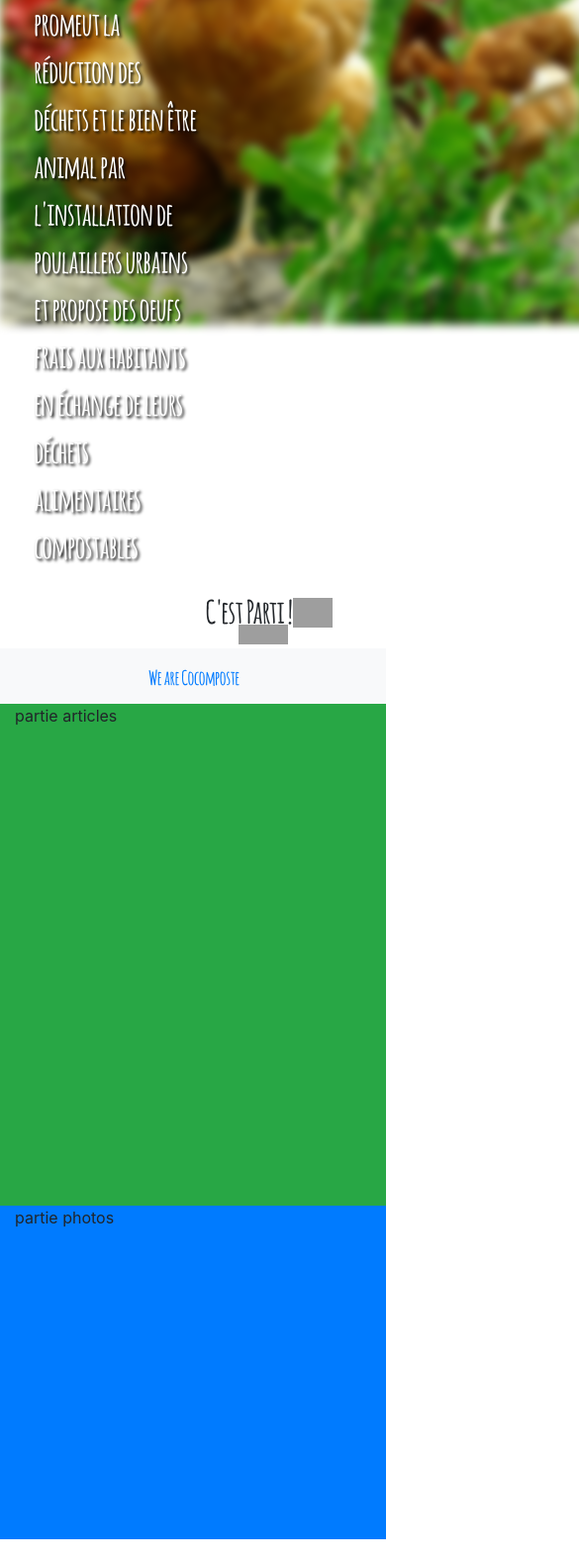
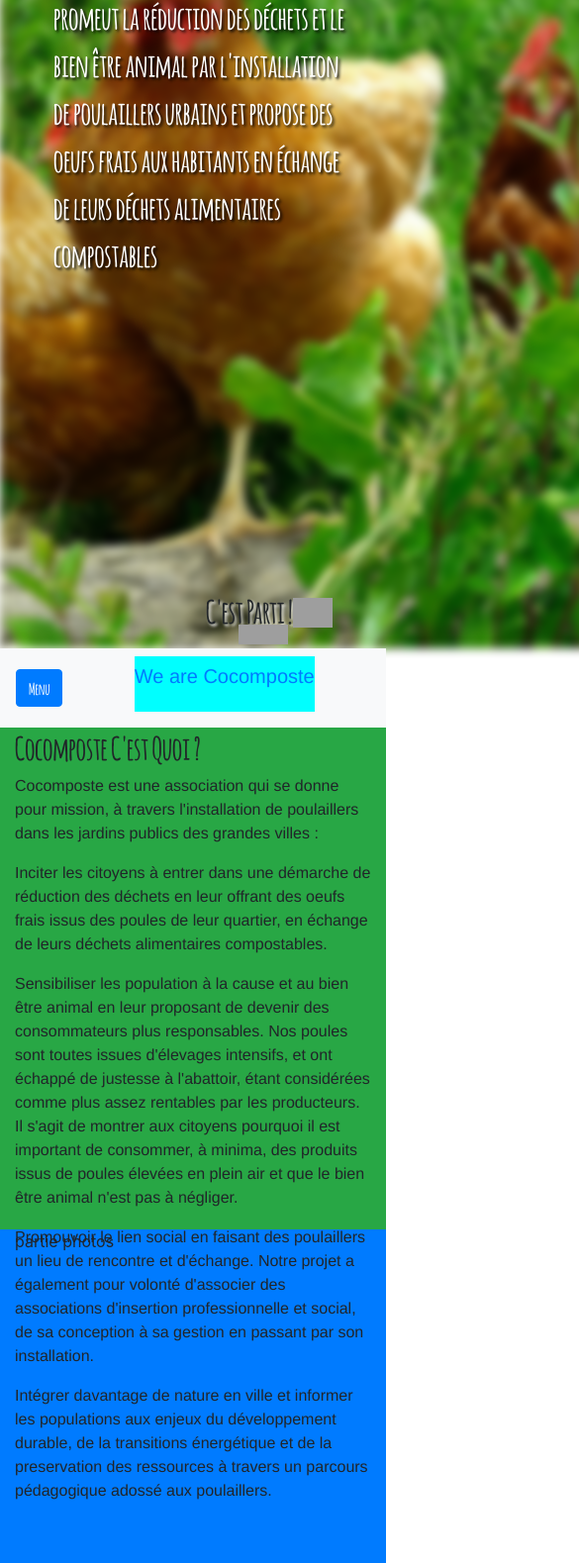
Before and after one commit to AHannelais/Cocompost, a React app in the folder client/: page / in a window 390 px wide. Shown: the part 197-1776 px from the top of the page at 99% size, 585 px wide, since content can reach past the window. Before the commit the page ends 1752 px from the top, so only its background shows below. Built offline with nearby package versions, Linux system fonts and the light colour scheme; grey boxes are pictures that could not be loaded.

Commit message:
some styling + sections parts

```diff
--- a/client/package.json
+++ b/client/package.json
@@ -9,6 +9,7 @@
     "lodash": "^4.17.15",
     "megadraft": "^0.6.6",
     "react": "^16.8.6",
+    "react-bootstrap": "^1.0.0-beta.10",
     "react-dom": "^16.8.6",
     "react-redux": "^7.1.0",
     "react-router-dom": "^5.0.1",
--- /dev/null
+++ b/client/src/components/App.css
@@ -0,0 +1,14 @@
+@font-face {
+    font-family: 'Amatic';
+    font-style: normal;
+    font-weight: 400;
+    src: url('../fonts/Amatic-Bold.ttf')
+
+}
+
+h2, h3 {
+    font-family: "Amatic" ,Impact, Haettenschweiler, 'Arial Narrow Bold', sans-serif
+}
+p {
+    font-family:  Helvetica, Arial,sans-serif
+}
--- a/client/src/components/App.js
+++ b/client/src/components/App.js
@@ -1,7 +1,7 @@
 import React from 'react'
 import { Router, Route, Switch } from 'react-router-dom'
 import history from '../history'
-
+import './App.css'
 import HomePage from './Pages/client/HomePage'
 import AdminPage from './Pages/admin/AdminPage'
 import CreateArticle from './Pages/admin/CreateArticle'
--- /dev/null
+++ b/client/src/components/DropdownMenu.js
@@ -0,0 +1,34 @@
+import React, { Component } from 'react';
+import {Link} from 'react-router-dom'
+class DropdownMenu extends Component {
+    state = {showMenu : false}
+
+    onShowMenu = (e) => {
+        e.preventDefault()
+        this.setState({showMenu : true})
+    }
+    onHideMenu = (e)=> {
+        e.preventDefault()
+        this.setState({showMenu : false})
+    }
+
+
+  render() {
+    return (
+      <div onMouseLeave={this.onHideMenu}>
+        <div className="btn btn-primary" onMouseOver={this.onShowMenu} >
+          Menu
+        </div>
+        {this.state.showMenu ?
+     ( <div className="menu">
+          <Link to='/'> Menu item 1 </Link>
+          <button> Menu item 2 </button>
+          <button> Menu item 3 </button>
+     </div> )
+         : (null )}
+
+      </div>
+    );
+  }
+}
+export default DropdownMenu
--- a/client/src/components/GoogleAuth.js
+++ b/client/src/components/GoogleAuth.js
@@ -64,10 +64,10 @@ class GoogleAuth extends React.Component {
     } else {
       return (
         <Modal
-          title="Accès Interdit"
-          content="ce compte ne possède pas les droit d'administration"
+          title="Administration Refusée"
+          content="ce compte ne possède pas les droit d'administration, toute modification ne sera pas prise en compte"
           actions={this.onAccessDenied()}
-          onDismiss={() => history.push("/")}
+          onDismiss={() => history.push("/admin")}
         />
       );
     }
--- a/client/src/components/Header.css
+++ b/client/src/components/Header.css
@@ -7,5 +7,12 @@
 }
 
 .navbar {
-    font-family: "Amatic" , Impact, Haettenschweiler, 'Arial Narrow Bold', sans-serif
+    font-family: "Amatic" , Impact, Haettenschweiler, 'Arial Narrow Bold', sans-serif;
+    font-size: 2em
 }
+.logo {
+
+   background-color: aqua;
+
+
+}
--- a/client/src/components/Header.js
+++ b/client/src/components/Header.js
@@ -1,25 +1,23 @@
 import React from 'react'
 import { Link } from "react-router-dom"
+import DropdownMenu from "./DropdownMenu"
 import './Header.css'
 const Header = () => {
   return (
-<nav className="navbar  navbar-expand-md bg-light justify-content-between" data-spy="affix" data-offset-top="197">
-    <div className="container-fluid">
+<nav className="navbar navbar-expand-sm  bg-light " role="navigation" >
+                    <div className="navbar-brand ">
 
-        <div className="navbar-collapse collapse dual-nav w-50 order-1 order-md-0">
-            <ul className="navbar-nav active">
+                      <DropdownMenu/>
 
-                    <div className="nav-link active pl-0">Menu <span className="sr-only">Menu</span></div>
-</ul>
-        </div>
-        <Link to="/" className="navbar-brand mx-auto d-block text-center order-0 order-md-1 w-25">We are Cocomposte</Link>
-        <div className="navbar-collapse collapse dual-nav w-50 order-2">
+                      </div>
+     <Link to="/" className="navbar-brand mx-auto h1 logo" ><p>We are Cocomposte</p></Link>
+        <div className="navbar-collapse collapse">
             <ul className="nav navbar-nav ml-auto">
                 <li className="nav-item"><div className="nav-link" href="">Suggestions</div></li>
                 <li className="nav-item"><div className="nav-link" href="">Contacts</div></li>
             </ul>
         </div>
-    </div>
+
 </nav>
   )
 }
--- a/client/src/components/Pages/client/HomePage.css
+++ b/client/src/components/Pages/client/HomePage.css
@@ -9,10 +9,10 @@
 
 .hens-background {
 
-    background-image: url(../../../images/home_page_2.jpg) ;
-    background-size: 100% ;
-    min-width: 700px;
-    background-repeat: no-repeat ;
+    background: url(../../../images/home_page_2.jpg) no-repeat center/cover  ;
+
+    min-width: 800px;
+
     filter: blur(5px);
     -webkit-filter: blur(5px);
 
@@ -21,18 +21,19 @@
 .cocomposte-slogan
 {font-family: "Amatic", Impact, Haettenschweiler, 'Arial Narrow Bold', sans-serif;
     color: white ;
-    font-size: 2em ;
+    font-size: 200%  ;
    position: absolute;
-   top :  50% ;
-   left: 30%;
-   transform: translate(-50%, -50%);
+  top : 17vw ;
+  left: 10vw;
+
 
    text-shadow: 2px 2px 3px black;
 
 }.cocomposte-slogan h1
 {
 
-    font-size: 3em
+    font-size: 3em ;
+
 }
 .myNavbar {
 
@@ -46,7 +47,8 @@
     font-size: 2em ;
     text-shadow: 2px 2px 3px white;
     bottom:  0 ;
-    left: 50%
+    left: 50% ;
+    cursor : pointer
 }
 .scroll-down-link .egg:hover{
     animation: shake 0.6s;
--- a/client/src/components/Pages/client/HomePage.js
+++ b/client/src/components/Pages/client/HomePage.js
@@ -1,5 +1,6 @@
 import React from "react";
 import Header from "../../Header"
+import CocomposteCestQuoi from "./PartieCocomposteCestQuoi"
 import "./HomePage.css"
 const onClickScrollDown = () => {
   window.scrollTo({top : window.innerHeight*1.02 ,behavior:"smooth"})
@@ -18,7 +19,7 @@ const HomePage = () => {
        <img className="arrow"src="https://labsud.org/wp-content/uploads/2017/07/down-arrow.png" style={{height :"20px" , width : "50px"}} alt=""/>
        </div>
        </div>
-<div className="col-6 cocomposte-slogan">
+<div className="col-md-6 col-10 cocomposte-slogan">
  <h1>Cocomposte </h1> promeut la réduction des déchets et le bien être animal par l'installation de poulaillers urbains et propose des oeufs frais aux habitants en échange de leurs déchets alimentaires compostables
   </div>
 
@@ -26,7 +27,7 @@ const HomePage = () => {
 < Header />
 </div>
 <div className="container bg-success" style={{height:"60vh"}}>
-  partie articles
+  <CocomposteCestQuoi/>
 </div>
 <div className="container bg-primary" style={{height:"40vh"}}>
   partie photos
--- /dev/null
+++ b/client/src/components/Pages/client/PartieCocomposteCestQuoi.js
@@ -0,0 +1,20 @@
+import React from 'react'
+
+const CocomposteCestQuoi  = () => {
+
+    return (
+<div>
+    <h2>Cocomposte C'est Quoi ? </h2>
+   <p>Cocomposte est une association qui se donne pour mission, à travers l'installation de poulaillers dans les jardins publics des grandes villes :</p>
+
+
+<p>Inciter les citoyens à entrer dans une démarche de réduction des déchets en leur offrant des oeufs frais issus des poules de leur quartier, en échange de leurs déchets alimentaires compostables.</p>
+
+<p>Sensibiliser les population à la cause et au bien être animal en leur proposant de devenir des consommateurs plus responsables. Nos poules sont toutes issues d'élevages intensifs, et ont échappé de justesse à l'abattoir, étant considérées comme plus assez rentables par les producteurs. Il s'agit de montrer aux citoyens pourquoi il est important de consommer, à minima, des produits issus de poules élevées en plein air et que le bien être animal n'est pas à négliger.</p>
+
+<p>Promouvoir le lien social en faisant des poulaillers un lieu de rencontre et d'échange. Notre projet a également pour volonté d'associer des associations d'insertion professionnelle et social, de sa conception à sa gestion en passant par son installation.</p>
+
+<p>Intégrer davantage de nature en ville et informer les populations aux enjeux du développement durable, de la transitions énergétique et de la preservation des ressources à travers un parcours pédagogique adossé aux poulaillers.</p></div>
+    )
+}
+export default CocomposteCestQuoi
```
Also changed, not shown: client/public/index.html (+1 -0 lines), client/src/components/Pages/client/PartieQuiSommesNous.js (added, +20 -0 lines), 1 other file.
